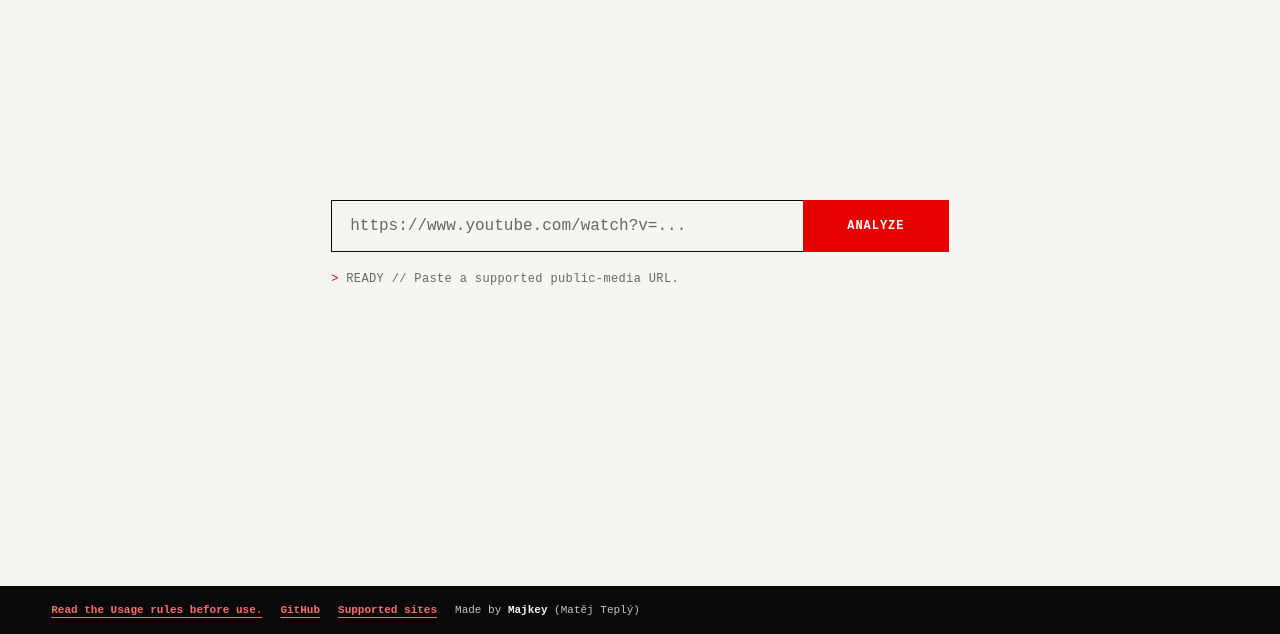
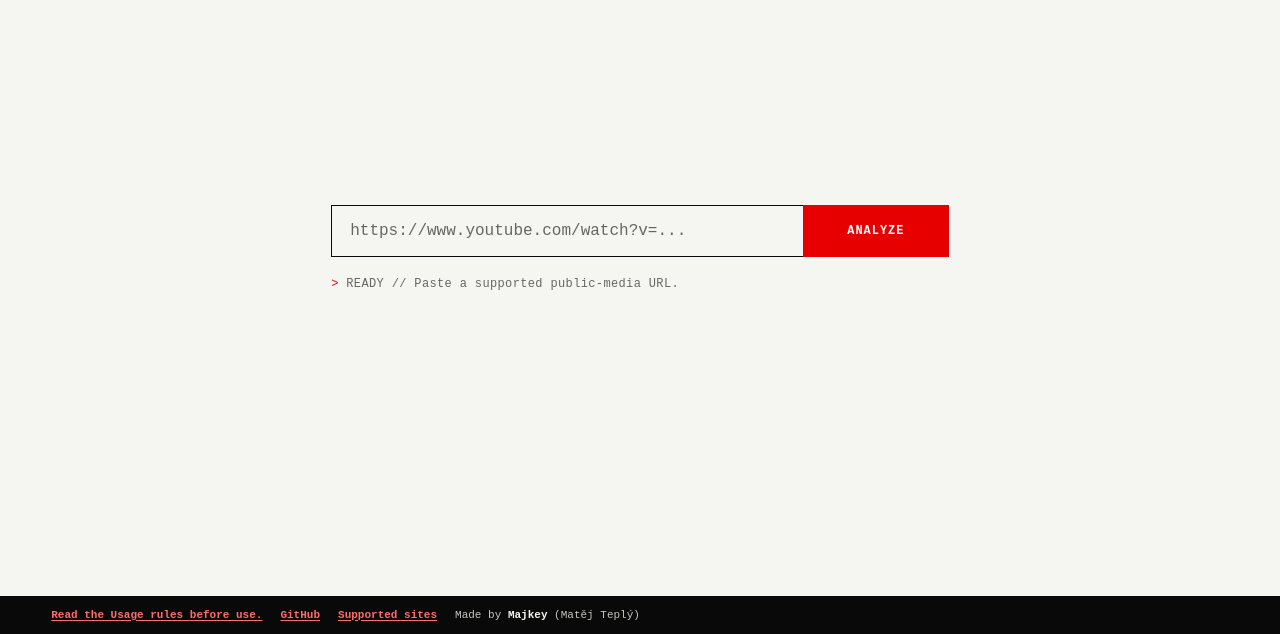
Before and after one commit to Majkey25/youtube_downloader, a Flask app: page / in a window 1280 px wide. Shown: the part 166-800 px from the top of the page. Run offline with Flask 3, Linux system fonts and the light colour scheme.

Commit message:
fix(ui): level the footer row and shrink it (#12)
The credit looked like it sat above the links. Measured, the baselines were
already identical — the links carried 4px of vertical padding the plain span
did not, so their boxes were 24.5px against 16.5px, and text-underline-offset
of 4px hung the rule well below the baseline. Together that read as a step.

Every footer item now gets the same 3px padding, so all four boxes are 23px and
share a top edge, and the underline offset drops to 2px so it hugs the text.

Footer padding goes 12px to 8px: 48px to 38px on 1440x900, 69px to 63px on
412x915, where the row still wraps to two lines.

Co-authored-by: Claude Opus 5 (1M context) <noreply@anthropic.com>

```diff
--- a/static/styles.css
+++ b/static/styles.css
@@ -416,7 +416,7 @@ select {
 }
 
 .site-footer {
-    padding: 12px var(--page-gutter);
+    padding: 8px var(--page-gutter);
     background: var(--ink);
     color: var(--inverse-quiet);
     font-size: 11px;
@@ -426,9 +426,14 @@ select {
 .footer-meta {
     display: flex;
     flex-wrap: wrap;
-    align-items: baseline;
-    gap: 4px 18px;
+    align-items: center;
+    gap: 2px 18px;
     margin: 0;
+}
+
+/* Every item gets the same box, so the credit cannot sit off the links. */
+.footer-meta > * {
+    padding: 3px 0;
 }
 
 .site-footer strong {
@@ -436,11 +441,9 @@ select {
 }
 
 .site-footer a {
-    display: inline-block;
-    padding: 4px 0;
     color: var(--accent-soft);
     font-weight: 700;
-    text-underline-offset: 4px;
+    text-underline-offset: 2px;
 }
 
 .site-footer a:hover {
```
